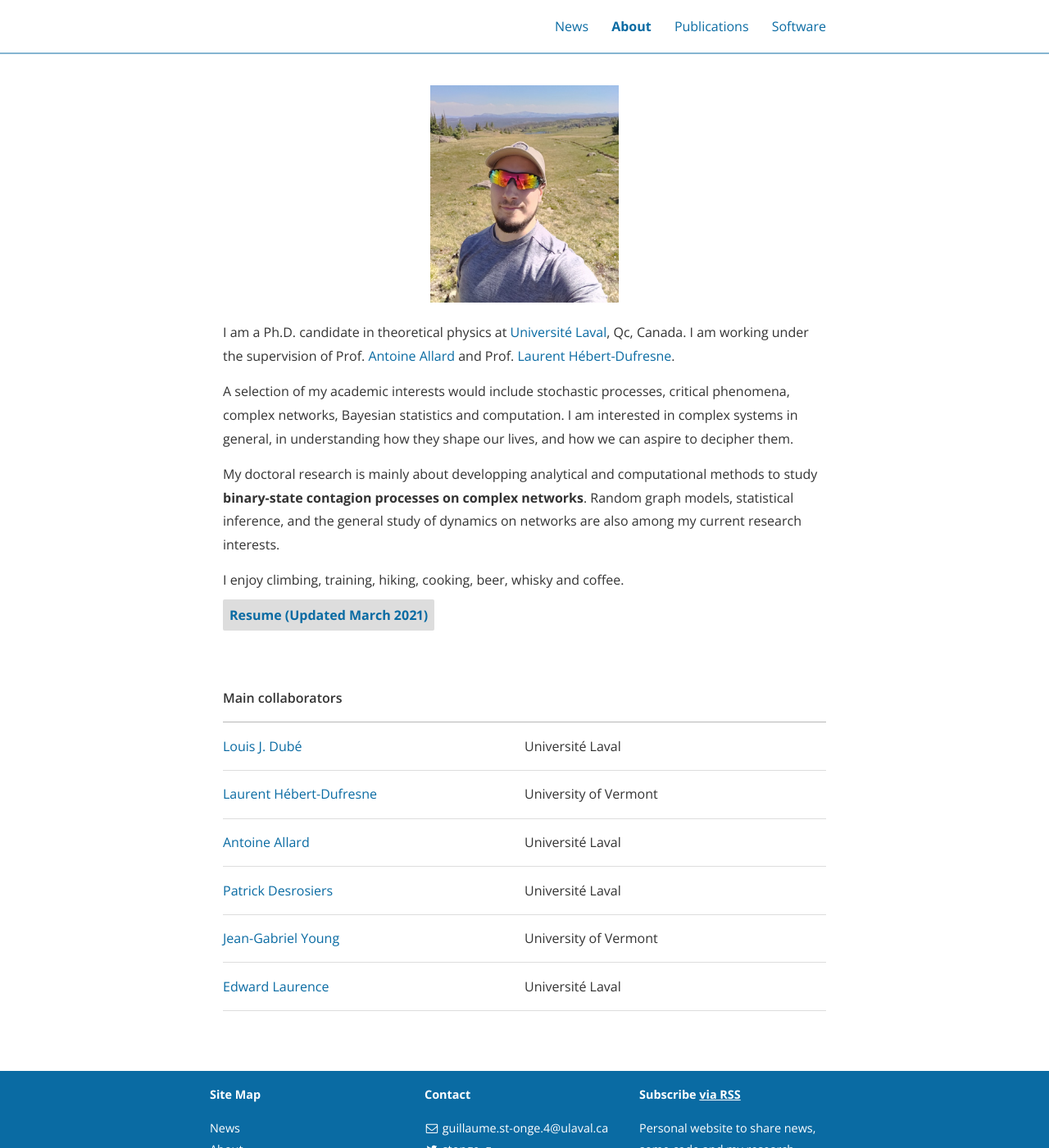
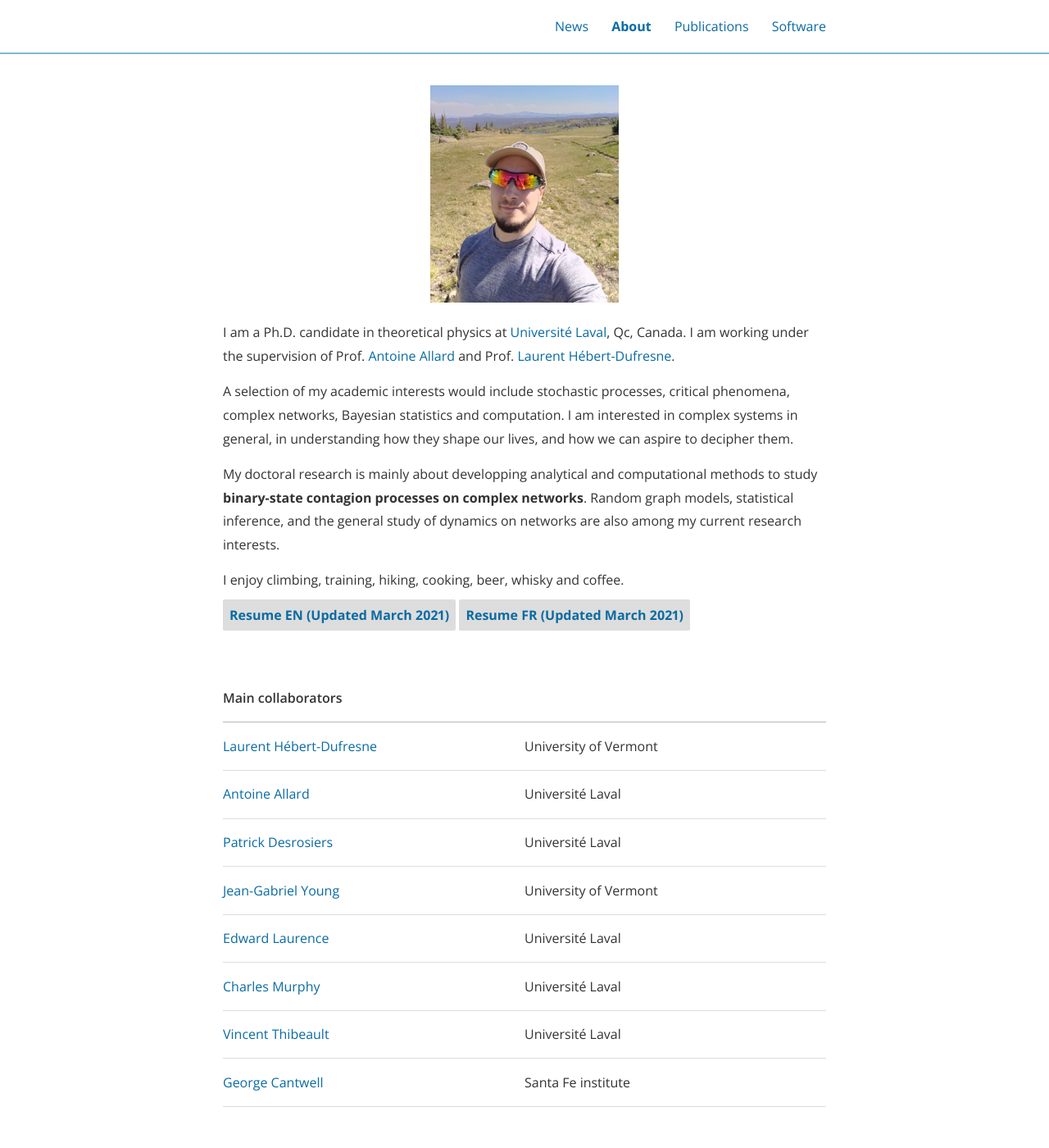
Before and after one commit to gstonge/gstonge.github.io, a Jekyll site: the page built from about.md, in a window 1280 px wide and 1400 px high. Shown: the whole window at 82% size. Built offline with Jekyll 4.4.1, drawn with Linux system fonts in a browser that asks for light colours; nearby versions of some CDN libraries.

Commit message:
updated resume, main collaborators

```diff
--- a/about.md
+++ b/about.md
@@ -17,15 +17,13 @@ My doctoral research is mainly about developping analytical and computational me
 I enjoy climbing, training, hiking, cooking, beer, whisky and coffee.
 
 
-<b class="gray-box"><a href="/assets/resume/st-onge_cv_en.pdf">Resume (Updated March 2021)</a></b>
+<b class="gray-box"><a href="/assets/resume/st-onge_cv_en.pdf">Resume EN (Updated March 2021)</a></b>
+<b class="gray-box"><a href="/assets/resume/st-onge_cv_fr.pdf">Resume FR (Updated March 2021)</a></b>
 
 <br>
 <table cellspacing="0" cellpadding="0" class="table-about table-collabs">
   <tr>
     <th>Main collaborators</th><th></th>
-  </tr>
-   <tr>
-    <td><a>Louis J. Dubé</a></td><td>Université Laval</td>
   </tr>
    <tr>
     <td><a href="http://laurenthebertdufresne.github.io">Laurent Hébert-Dufresne</a></td><td>University of Vermont</td>
@@ -42,5 +40,15 @@ I enjoy climbing, training, hiking, cooking, beer, whisky and coffee.
    <tr>
     <td><a href="http://edwardlaurence.me">Edward Laurence</a></td><td>Université Laval</td>
   </tr>
+   <tr>
+    <td><a href="https://scholar.google.fr/citations?user=xgBmSD8AAAAJ&hl=fr">Charles Murphy</a></td><td>Université Laval</td>
+  </tr>
+   <tr>
+    <td><a href="https://scholar.google.fr/citations?user=jHEI8xcAAAAJ&hl=fr">Vincent Thibeault</a></td><td>Université Laval</td>
+  </tr>
+   <tr>
+    <td><a href="https://www.george-cantwell.com/">George Cantwell</a></td><td>Santa Fe institute</td>
+  </tr>
+
 </table>
 <br>
```
Also changed, not shown: 1 other file.
